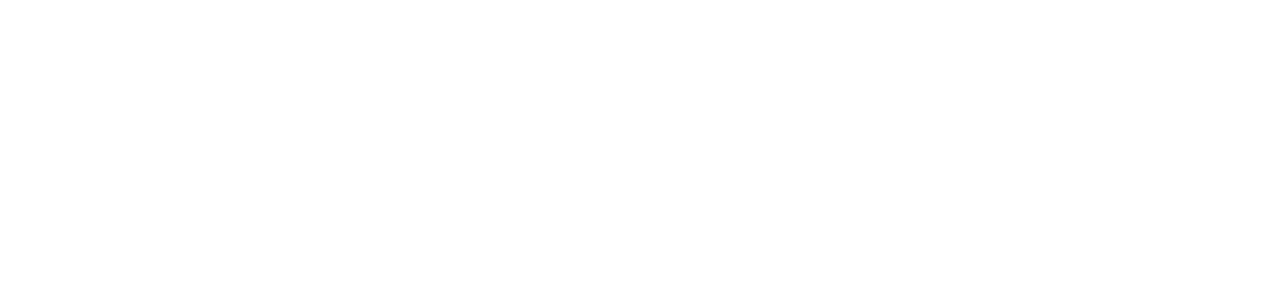
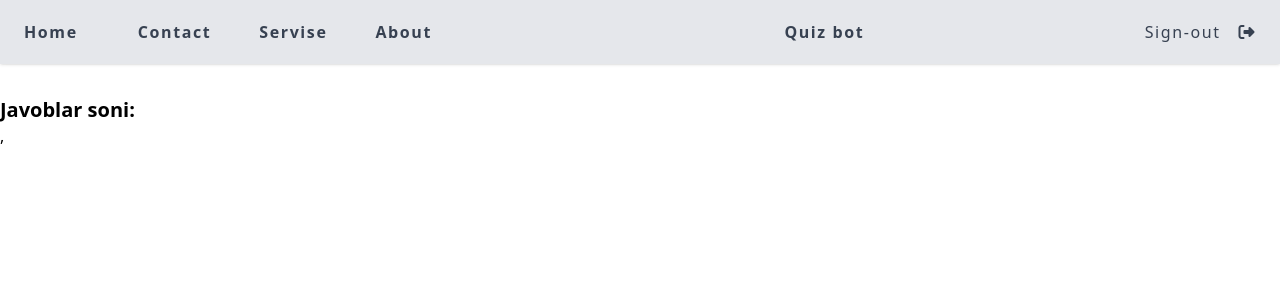
Before and after one commit to tulik06011991/testBot, a React (Vite) app in the folder frontend/: page /javob in a window 1280 px wide. Before the commit this address had no page. Shown: the top 300 px of the page. Built offline with nearby package versions, Linux system fonts and the light colour scheme.

Commit message:
fgdgfdgdf

```diff
--- a/frontend/src/Components/Savollar/Biologiya.jsx
+++ b/frontend/src/Components/Savollar/Biologiya.jsx
@@ -7,7 +7,7 @@
 
 const Biologiya = () => {
   const { user } = useContext(UserContext);
-  const { setNatija } = useContext(UserContext);
+  const {setNatija } = useContext(UserContext);
   const [questions, setQuestions] = useState([]);
   const [currentQuestionIndex, setCurrentQuestionIndex] = useState(0);
   const [userAnswers, setUserAnswers] = useState(Array(0).fill(''));
--- a/frontend/src/Components/Savollar/Javob.jsx
+++ b/frontend/src/Components/Savollar/Javob.jsx
@@ -1,16 +1,27 @@
-import React from 'react'
+import React, { useContext, useState } from 'react';
 import UserContext from '../userContext';
+
 
 const Javob = () => {
   const { natija } = useContext(UserContext);
-  console.log(natija)
+
+  const [data, setData] = useState({natija})
+  console.log(data)
   return (
-    <><br /><br /><br /><br /><div className='text-2xl font-bold'>Tamomladingiz : natija
-      <h3></h3>
+    <>
+    <div>
+    <br /><br /><br /><br />
+    <h1 className='text-xl font-bold'>
+      Javoblar soni:
+    </h1>
+
+
+    </div>
 
 
 
-     </div></>
+    </>
+
   )
 }
 
```
